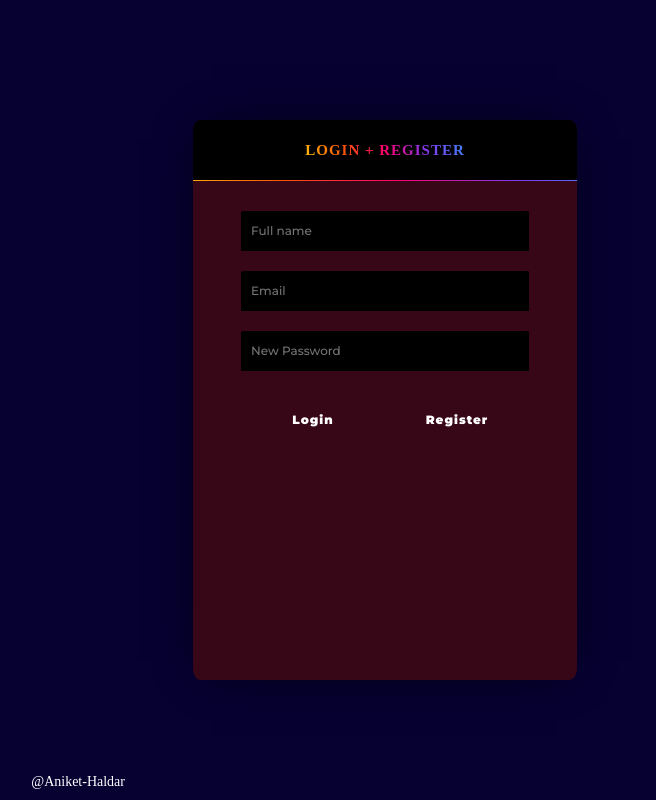
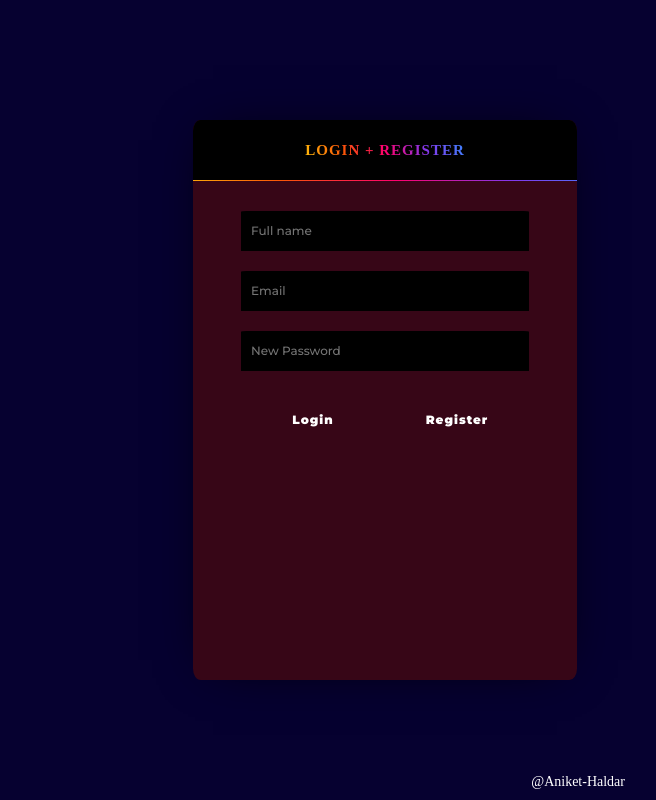
Before and after one commit to Aniket-Haldar/quizapp, a plain HTML site: page login.html in a window 1280 px wide. Shown: the whole page, without its empty margins (255-911 px from the left). Drawn offline with Linux system fonts and the light colour scheme; a web font is replaced by a local one.

```diff
--- a/login.css
+++ b/login.css
@@ -136,7 +136,7 @@ input {
 .footer {
     position: absolute;
     bottom: 10px;
-    right: 900px;
+    right: 400px;
     color: white;
     font-size: 14px;
 }
```
Also changed, not shown: 1 other file.
